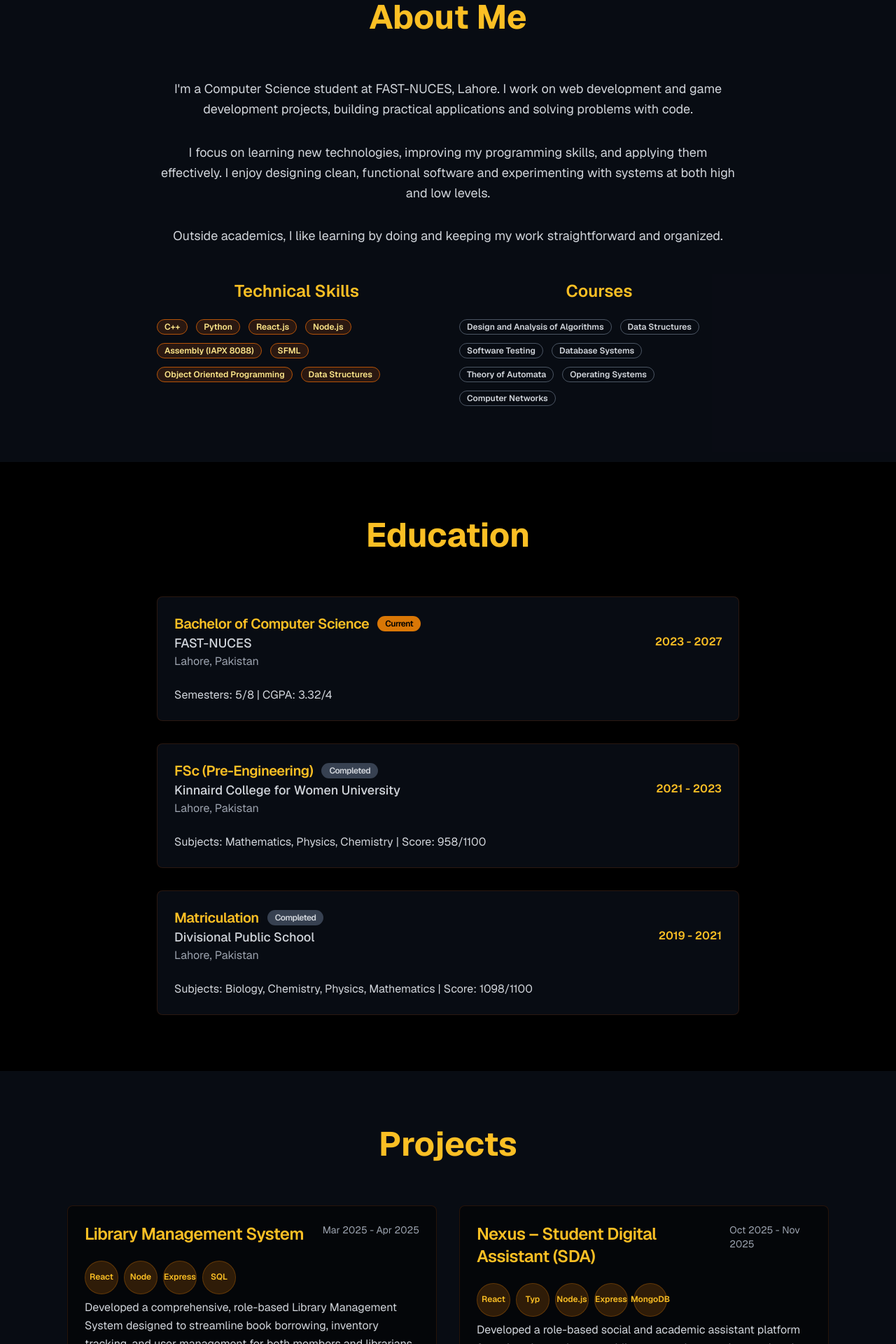
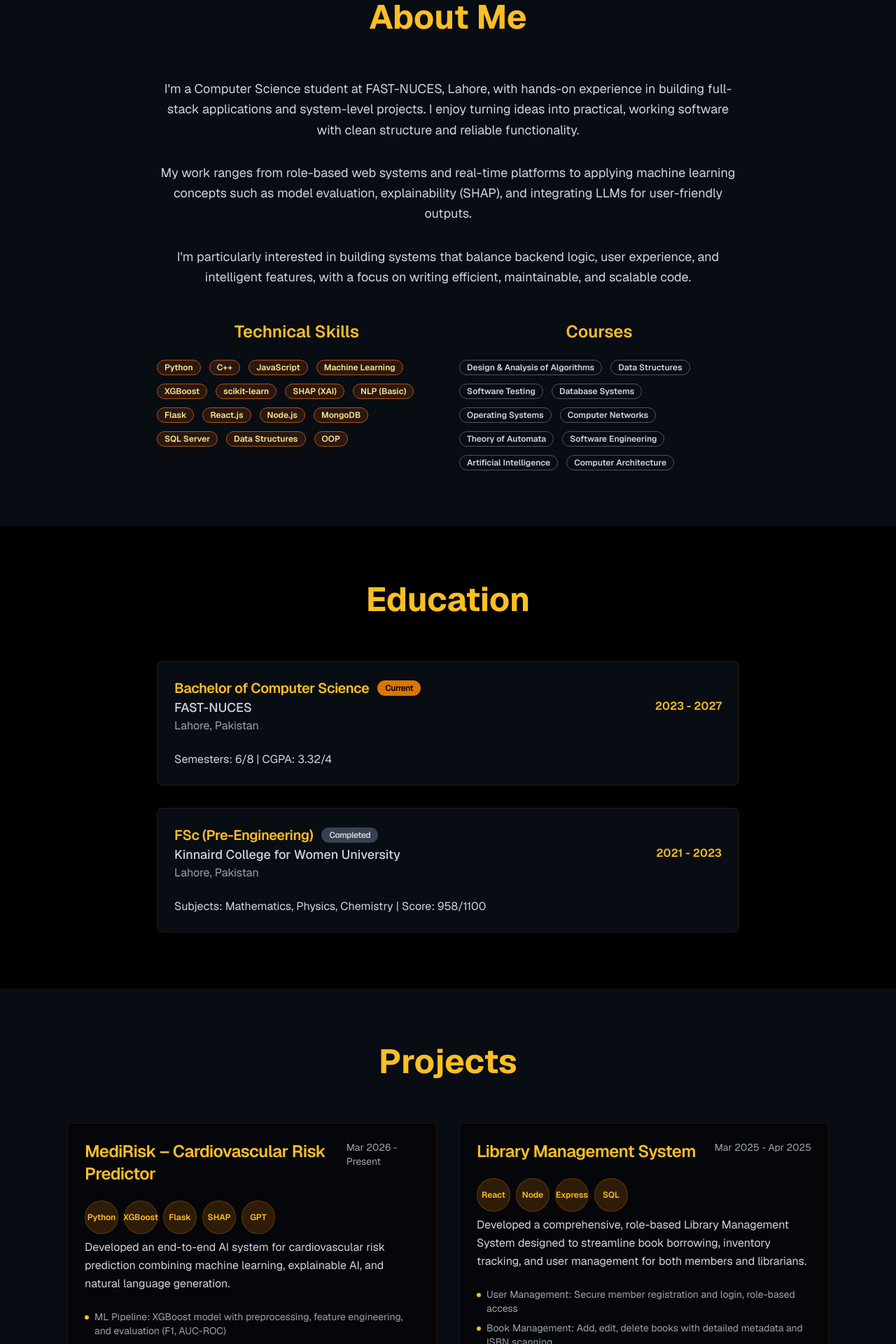
Before and after one commit to easha-javed/portfolio-website, a Next.js app: page / in a window 1280 px wide. Shown: the part 880-2800 px from the top of the page at 70% size. Built offline with nearby package versions, Linux system fonts and the light colour scheme.

Commit message:
Updated website changes

```diff
--- a/app/page.tsx
+++ b/app/page.tsx
@@ -91,15 +91,19 @@ export default function Portfolio() {
 {/* Hero Section */}
 <section id="home" className="min-h-screen flex items-center justify-center px-6">
     <div className="container mx-auto text-center">
+
         <h1 className="text-7xl font-bold mb-6">
             Easha <span className="text-amber-400">Javed</span>
         </h1>
-                    <p className="text-2xl text-gray-300 mb-8">
-                        Computer Science Junior | Web & Game Development
+
+        <p className="text-2xl text-gray-300 mb-4">
+            Computer Science Student | AI & Full-Stack Developer
         </p>
+
         <p className="text-lg text-gray-400 mb-10 max-w-xl mx-auto">
-                        Creating functional software and learning new technologies
+            Building full-stack applications and exploring machine learning, explainable AI, and real-world problem solving.
         </p>
+
         <div className="flex flex-col sm:flex-row gap-4 justify-center">
             <Button
                 size="lg"
@@ -108,6 +112,7 @@ export default function Portfolio() {
             >
                 View Projects
             </Button>
+
             <Button
                 variant="outline"
                 size="lg"
@@ -116,8 +121,8 @@ export default function Portfolio() {
             >
                 Let's Connect!
             </Button>
+        </div>
 
-                    </div>
         <div className="flex justify-center mt-16">
             <button
                 onClick={() => scrollToSection("about")}
@@ -127,67 +132,105 @@ export default function Portfolio() {
                 <ChevronDown className="h-6 w-6 animate-bounce" />
             </button>
         </div>
+
     </div>
 </section>
 
 {/* About Section */}
 <section id="about" className="py-20 px-6 bg-gray-900/50">
     <div className="container mx-auto max-w-4xl">
-                    <h2 className="text-4xl lg:text-5xl font-bold text-center mb-16 text-amber-400">About Me</h2>
+
+        <h2 className="text-4xl lg:text-5xl font-bold text-center mb-16 text-amber-400">
+            About Me
+        </h2>
+
         <div className="text-center">
+
             <p className="text-lg text-gray-300 mb-8 leading-relaxed">
-                            I'm a Computer Science student at FAST-NUCES, Lahore. I work on web development and game development projects, building practical applications and solving problems with code.
+                I'm a Computer Science student at FAST-NUCES, Lahore, with hands-on experience in building full-stack applications and system-level projects. I enjoy turning ideas into practical, working software with clean structure and reliable functionality.
             </p>
+
             <p className="text-lg text-gray-300 mb-8 leading-relaxed">
-                            I focus on learning new technologies, improving my programming skills, and applying them effectively. I enjoy designing clean, functional software and experimenting with systems at both high and low levels.
+                My work ranges from role-based web systems and real-time platforms to applying machine learning concepts such as model evaluation, explainability (SHAP), and integrating LLMs for user-friendly outputs.
             </p>
+
             <p className="text-lg text-gray-300 mb-12 leading-relaxed">
-                            Outside academics, I like learning by doing and keeping my work straightforward and organized.
+                I'm particularly interested in building systems that balance backend logic, user experience, and intelligent features, with a focus on writing efficient, maintainable, and scalable code.
             </p>
 
             <div className="grid md:grid-cols-2 gap-8 mt-12">
+
+                {/* Technical Skills */}
                 <div>
-                                <h3 className="text-2xl font-semibold mb-6 text-amber-400">Technical Skills</h3>
+                    <h3 className="text-2xl font-semibold mb-6 text-amber-400">
+                        Technical Skills
+                    </h3>
+
                     <div className="flex flex-wrap gap-3 justify-center md:justify-start">
                         {[
+                            "Python",
                             "C++",
-                                        "Python",
+                            "JavaScript",
+                            "Machine Learning",
+                            "XGBoost",
+                            "scikit-learn",
+                            "SHAP (XAI)",
+                            "NLP (Basic)",
+                            "Flask",
                             "React.js",
                             "Node.js",
-                                        "Assembly (IAPX 8088)",
-                                        "SFML",
-                                        "Object Oriented Programming",
+                            "MongoDB",
+                            "SQL Server",
                             "Data Structures",
+                            "OOP"
                         ].map((skill) => (
-                                        <Badge key={skill} variant="secondary" className="bg-amber-900/30 text-amber-200 border-amber-700">
+                            <Badge
+                                key={skill}
+                                variant="secondary"
+                                className="bg-amber-900/30 text-amber-200 border-amber-700"
+                            >
                                 {skill}
                             </Badge>
                         ))}
                     </div>
                 </div>
+
+                {/* Courses */}
                 <div>
-                                <h3 className="text-2xl font-semibold mb-6 text-amber-400">Courses</h3>
+                    <h3 className="text-2xl font-semibold mb-6 text-amber-400">
+                        Courses
+                    </h3>
+
                     <div className="flex flex-wrap gap-3 justify-center md:justify-start">
                         {[
-                                        "Design and Analysis of Algorithms",
+                            "Design & Analysis of Algorithms",
                             "Data Structures",
                             "Software Testing",
                             "Database Systems",
-                                        "Theory of Automata",
                             "Operating Systems",
                             "Computer Networks",
-                                    ].map((interest) => (
-                                        <Badge key={interest} variant="outline" className="border-gray-600 text-gray-300">
-                                            {interest}
+                            "Theory of Automata",
+                            "Software Engineering",
+                            "Artificial Intelligence",
+                            "Computer Architecture"
+                        ].map((course) => (
+                            <Badge
+                                key={course}
+                                variant="outline"
+                                className="border-gray-600 text-gray-300"
+                            >
+                                {course}
                             </Badge>
                         ))}
                     </div>
                 </div>
+
             </div>
+
         </div>
+
     </div>
 </section>
-
             {/* Education Section */}
             <section id="education" className="py-20 px-6">
                 <div className="container mx-auto max-w-4xl">
@@ -199,7 +242,7 @@ export default function Portfolio() {
                                 institution: "FAST-NUCES",
                                 location: "Lahore, Pakistan",
                                 period: "2023 - 2027",
-                                details: "Semesters: 5/8 | CGPA: 3.32/4",
+                                details: "Semesters: 6/8 | CGPA: 3.32/4",
                                 type: "current",
                             },
                             {
@@ -208,14 +251,6 @@ export default function Portfolio() {
                                 location: "Lahore, Pakistan",
                                 period: "2021 - 2023",
                                 details: "Subjects: Mathematics, Physics, Chemistry | Score: 958/1100",
-                                type: "completed",
-                            },
-                            {
-                                degree: "Matriculation",
-                                institution: "Divisional Public School",
-                                location: "Lahore, Pakistan",
-                                period: "2019 - 2021",
-                                details: "Subjects: Biology, Chemistry, Physics, Mathematics | Score: 1098/1100",
                                 type: "completed",
                             },
                         ].map((edu, index) => (
@@ -256,6 +291,20 @@ export default function Portfolio() {
                     <h2 className="text-4xl lg:text-5xl font-bold text-center mb-16 text-amber-400">Projects</h2>
                     <div className="grid lg:grid-cols-2 gap-8">
                         {[
+                            {
+    title: "MediRisk – Cardiovascular Risk Predictor",
+    period: "Mar 2026 - Present",
+    technologies: ["Python", "XGBoost", "Flask", "SHAP", "GPT"],
+    description:
+        "Developed an end-to-end AI system for cardiovascular risk prediction combining machine learning, explainable AI, and natural language generation.",
+    features: [
+        "ML Pipeline: XGBoost model with preprocessing, feature engineering, and evaluation (F1, AUC-ROC)",
+        "Explainable AI: SHAP-based global and local feature attribution",
+        "NLP Integration: GPT-based natural language explanations for patient-friendly insights",
+        "Interactive System: Flask API with real-time prediction and Q&A interface",
+        "End-to-End Design: Combines ML + XAI + LLM into a single deployable pipeline",
+    ],
+},
                             {
                                 title: "Library Management System",
                                 period: "Mar 2025 - Apr 2025",
```
Lines whose indentation alone changed are shown as unchanged.
